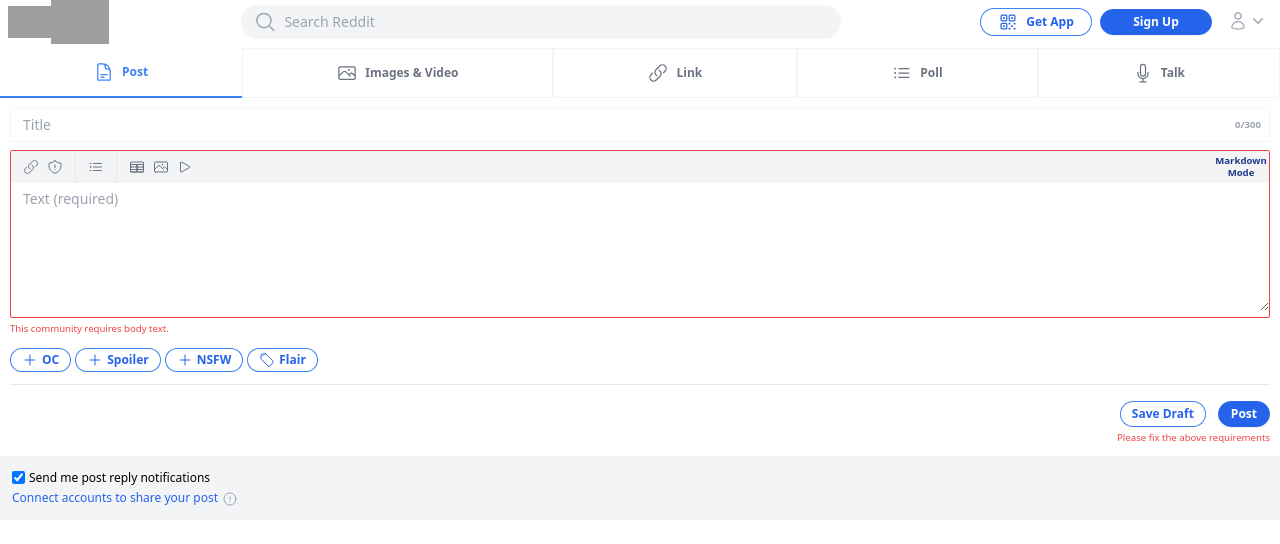
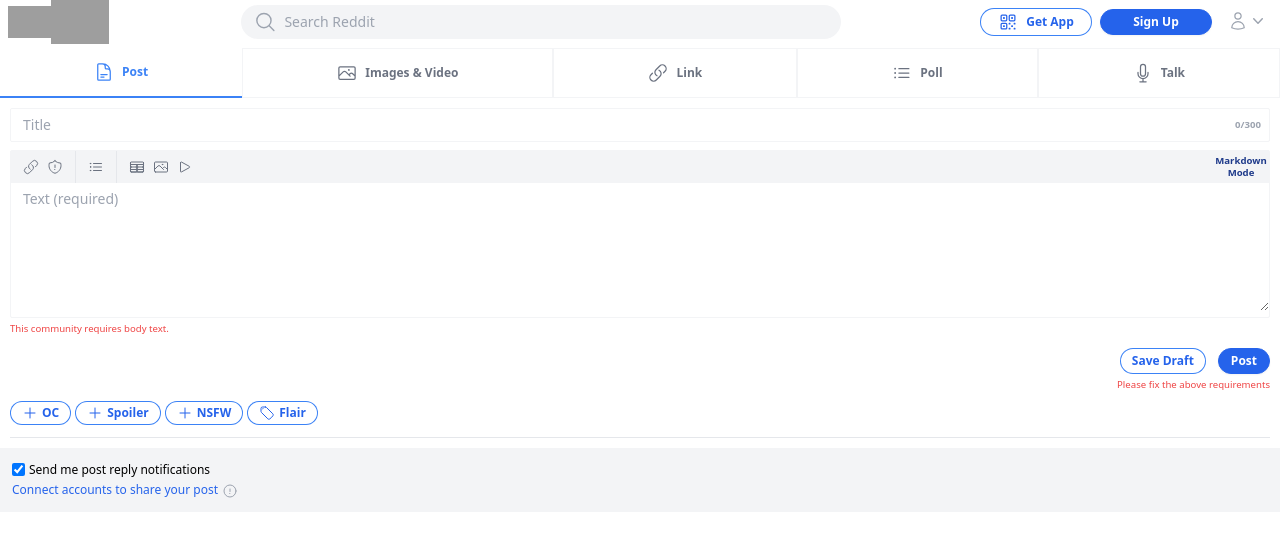
Before and after one commit to mistersouza/reddit-app, a Next.js app: page /components/Post/PostForm in a window 1280 px wide. Shown: the top 544 px of the page. Built offline with nearby package versions, Linux system fonts and the light colour scheme; no server answers; grey boxes are pictures that could not be loaded.

Commit message:
implement create post

```diff
--- a/src/features/communityPageSlice.ts
+++ b/src/features/communityPageSlice.ts
@@ -2,7 +2,7 @@
 import { Timestamp } from 'firebase/firestore';
 
 
-export interface CommunitySnippetState {
+export interface CommunitySnippet {
     communityName: string;
     isModerator: boolean;
     imageUrl?: string;
@@ -16,7 +16,7 @@
     numberOfMembers: number;
     createdAt?: Timestamp;
     imageUrl?: string;
-    communitySnippets: CommunitySnippetState[];
+    communitySnippets: CommunitySnippet[];
 }
 
 
--- /dev/null
+++ b/src/features/postSlice.ts
@@ -0,0 +1,53 @@
+import { Timestamp } from "@google-cloud/firestore";
+import { createSlice } from "@reduxjs/toolkit";
+import { FieldValue } from "firebase/firestore";
+
+export interface Post {
+    id?: string;
+    communityName: string | string[] | undefined;
+    authorId: string;
+    authorUsername: string | null;
+    title: string;
+    text: string;
+    numberOfComments: number;
+    numberOfUpvotes: number;
+    imageUrl?: string;
+    communityImageUrl?: string;
+    createdAt: Timestamp | FieldValue;
+};
+
+export interface PostState {
+    posts: Post[];
+    post: Post | null;
+};
+
+const initialState: PostState = {
+    posts: [],
+    post: null,
+};
+
+export const postSlice = createSlice({
+    name: 'post',
+    initialState,
+    reducers: {
+        setPosts: (state, action) => {
+            state.posts = action.payload;
+        },
+        postVotes: (state, action) => {
+            state.posts = state.posts.map(post => {
+                if (post.id === action.payload.id) {
+                    return {
+                        ...post,
+                        numberOfUpvotes: action.payload.numberOfUpvotes
+                    }
+                } else {
+                    return post;
+                }
+            });
+        }
+    }
+});
+
+export const { setPosts } = postSlice.actions;
+
+export default postSlice.reducer;
--- a/src/pages/components/Post/PostForm.tsx
+++ b/src/pages/components/Post/PostForm.tsx
@@ -8,8 +8,16 @@
 import MediaUpload from './postForm/MediaUpload'
 import Title from './postForm/Title'
 import TagButtons from './postForm/TagButtons'
+import { Post } from '@/features/postSlice'
+import { User } from 'firebase/auth'
+import { useRouter } from 'next/router'
+import { addDoc, collection, serverTimestamp, updateDoc } from 'firebase/firestore'
+import { firestore, storage } from '@/firebase/client'
+import { getDownloadURL, ref, uploadString } from 'firebase/storage'
 
-type Props = {}
+type Props = {
+  user: User;
+}
 
 export type Tab = {
   label: string;
@@ -40,7 +48,7 @@
   },
 ];
 
-function PostForm({}: Props) {
+function PostForm({ user }: Props) {
   const [ activeTab, setActiveTab ] = useState(tabs[0]);
   // const [ loading, setLoading ] = useState(false);
 
@@ -48,8 +56,9 @@
     title: '',
     text: '',
   });
+  const [ media, setMedia ] = useState<string>('');
 
-  const [ media, setMedia ] = useState<string>('');
+  const router = useRouter();
 
   const handleMediaUpload = ({ target }: React.ChangeEvent<HTMLInputElement>) => {
     const file = target.files?.[0];
@@ -66,8 +75,6 @@
     }
   }
 
-
-
   const handleFormChange = ({ target }: React.ChangeEvent<HTMLInputElement | HTMLTextAreaElement>) => {
     setForm({
       ...form,
@@ -75,7 +82,38 @@
     })
   }
 
-  const handleCreatePost = () => {
+  const handleCreatePost = async() => {
+    const { community: communityName } = router.query;
+    const { title, text } = form;
+
+    const newPost: Post = {
+      communityName,
+      authorId: user.uid,
+      authorUsername: user.email?.split('@')[0] || 'Anonymous',
+      title,
+      text,
+      numberOfComments: 0,
+      numberOfUpvotes: 0,
+      createdAt: serverTimestamp(),
+    }
+
+    try {
+      const docRef = await addDoc(collection(firestore, 'posts'), newPost);
+
+      if(media) {
+        const imageRef = ref(storage, `posts/${docRef.id}/image`);
+        await uploadString(imageRef, media, 'data_url');
+
+        const imageUrl = await getDownloadURL(imageRef);
+        await updateDoc(docRef, { imageUrl })
+
+      }
+
+    } catch (error) {
+      console.log({error});
+    }
+
+    // router.back();
   }
 
   return (
@@ -87,7 +125,6 @@
       </div>
       <div className='flex flex-col w-full p-2.5 gap-2'>
         <Title post={form} handleFormChange={handleFormChange} />
-
         {activeTab.label === 'Post' && (
           <PostInput
             post={form}
@@ -103,20 +140,7 @@
             handleMediaUpload={handleMediaUpload}
           />
         )}
-
         <TagButtons />
-        <div className='flex flex-col'>
-          <div className='flex w-full justify-end pt-2'>
-            <button className='btn-outline'>Save Draft</button>
-            <button
-              className='btn-solid'
-              type='submit'
-              disabled={!form.title}
-              onClick={handleCreatePost}
-            >Post</button>
-          </div>
-          <p className='pt-1 text-right text-[.6rem] text-red-500'>Please fix the above requirements</p>
-        </div>
       </div>
       <div className='w-full p-3 bg-gray-100 leading-5 text-xs'>
         <div className='flex items-center gap-1'>
--- a/src/pages/components/Post/postForm/PostInput.tsx
+++ b/src/pages/components/Post/postForm/PostInput.tsx
@@ -1,8 +1,7 @@
-import React, { useEffect, useRef } from 'react'
+import React from 'react'
 
 import { PlayIcon, PhotoIcon, TableCellsIcon, LinkIcon, ShieldExclamationIcon, ListBulletIcon, TagIcon, PlusIcon } from '@heroicons/react/24/outline'
 import clsx from 'clsx';
-import Title from './Title';
 
 type Props = {
   post: {
@@ -15,11 +14,15 @@
 
 function PostInput({ post, handleCreatePost, handleFormChange }: Props) {
 
+  const errorClasses = clsx({
+    'visible': !post.text,
+    'invisible': post.text,
+  })
 
   return (
     <div className='flex flex-col'>
       <div>
-        <div className='border border-red-500 rounded-sm'>
+        <div className='border rounded-sm border-gray-100'>
           <div className='flex w-full items-center justify-start gap-3 bg-gray-100 text-gray-500'>
             <div className='flex pl-3 py-2 gap-2'>
               <LinkIcon className='h-4 w-4.5' />
@@ -42,8 +45,21 @@
             onChange={handleFormChange}
             placeholder='Text (required)'
           />
+
         </div>
-        <p className='py-1 text-[.6rem] text-red-500'>This community requires body text.</p>
+        <p className={`${errorClasses} py-1 text-[.6rem] text-red-500`}>This community requires body text.</p>
+      </div>
+      <div className='flex flex-col'>
+        <div className='flex w-full justify-end pt-2'>
+          <button className='btn-outline'>Save Draft</button>
+          <button
+            className='btn-solid'
+            type='submit'
+            disabled={!post.title}
+            onClick={handleCreatePost}
+          >Post</button>
+        </div>
+        <p className={`pt-1 text-right text-[.6rem] text-red-500 ${errorClasses}`}>Please fix the above requirements</p>
       </div>
     </div>
   )
--- a/src/pages/r/[community]/submit.tsx
+++ b/src/pages/r/[community]/submit.tsx
@@ -1,17 +1,21 @@
+import React from 'react'
+
 import PageLayout from '@/pages/components/layout/PageLayout'
 import PostForm from '@/pages/components/Post/PostForm'
-import React from 'react'
 
-type Props = {}
+import { useAuthState } from 'react-firebase-hooks/auth'
+import { auth } from '@/firebase/client'
 
-const Submit = (props: Props) => {
+const Submit = () => {
+  const [ user ] = useAuthState(auth)
+
   return (
     <PageLayout>
       <>
         <div className='border-b border-white py-3.5'>
           <p>Create a post</p>
         </div>
-        <PostForm />
+        { user && <PostForm user={user} /> }
       </>
       <>
         <div>
```
